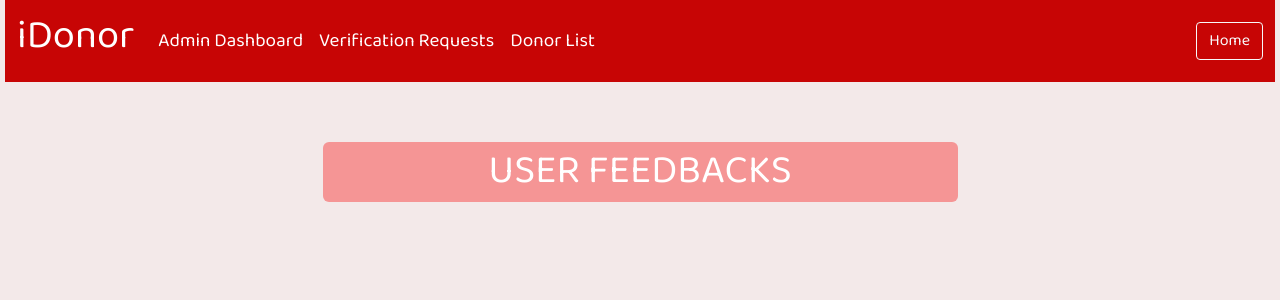
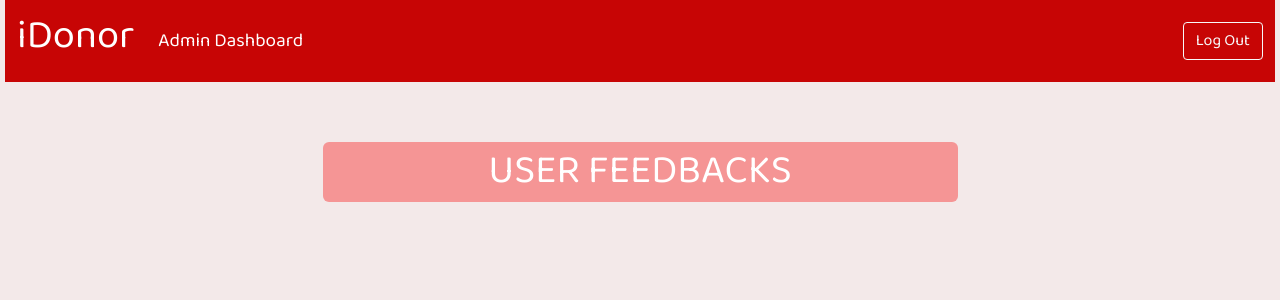
Before and after one commit to hritika1025/Blood_Donation_Management_System, a Flask app: page /user_msg_to_admin in a window 1280 px wide. Shown: the top 300 px of the page. Run offline with Flask 2, Linux system fonts and the light colour scheme; data that the repository does not hold is empty; some libraries are stand-ins or nearby versions.

Commit message:
Made changes to navbar.

```diff
--- a/template/user_msg_to_admin.html
+++ b/template/user_msg_to_admin.html
@@ -50,44 +50,14 @@
             </button>
             <div class="collapse navbar-collapse" id="navbarSupportedContent">
                 <ul class="navbar-nav me-auto mb-2 mb-lg-0">
-                    <!--
-                      <li class="nav-item dropdown">
-                        <a class="nav-link dropdown-toggle" href="#" id="navbarDropdown" role="button"
-                            data-bs-toggle="dropdown" aria-expanded="false"
-                            style="color: white; font-size: 19px; ">
-                            Login
-                        </a>
-                        <ul class="dropdown-menu" aria-labelledby="navbarDropdown">
-                            <li><a class="dropdown-item" href="#">User Login</a></li>
-                            <li><a class="dropdown-item" href="#">Admin login</a></li>
-                            <li><a class="dropdown-item" href="#">Blood bank Login</a></li>
-                        </ul>
+
+                    <li class="nav-item">
+                        <a class="nav-link" href="admin_dashboard.html" style="color: white ;font-size: 19px; ">Admin Dashboard</a>
                     </li>
-                    <li class="nav-item dropdown">
-                        <a class="nav-link dropdown-toggle" href="#" id="navbarDropdown" role="button"
-                            data-bs-toggle="dropdown" aria-expanded="false"
-                            style="color: white;font-size: 19px; ">
-                            Register
-                        </a>
-                        <ul class="dropdown-menu" aria-labelledby="navbarDropdown">
-                            <li><a class="dropdown-item" href="#">User Registration</a></li>
-                            <li><a class="dropdown-item" href="#">Blood bank Registration</a></li>
-                        </ul>
-                    </li>
-                    -->
-                    <li class="nav-item">
-                      <a class="nav-link" href="admin_dashboard.html" style="color: white ;font-size: 19px; ">Admin Dashboard</a>
-                    </li>
-                    <li class="nav-item">
-                      <a class="nav-link" href="registeration_verification_by_admin.html" style="color: white ;font-size: 19px; ">Verification Requests</a>
-                    </li>
-                    <li class="nav-item">
-                      <a class="nav-link" href="donor_list.html" style="color: white ;font-size: 19px; ">Donor List</a>
-                    </li>
+
                 </ul>
-
-
-                <a href="/home" class="btn btn-outline-light " tabindex="-1" role="button" aria-disabled="true">Home</a>
+                <!-- <a href="/home" class="btn btn-outline-light " tabindex="-1" role="button" aria-disabled="true">Home</a> -->
+                <a href="/admin_logout" class="btn btn-outline-light " tabindex="-1" role="button" aria-disabled="true">Log Out</a>
             </div>
         </div>
     </nav>
```
Also changed, not shown: template/admin_dashboard.html (+0 -10 lines).
